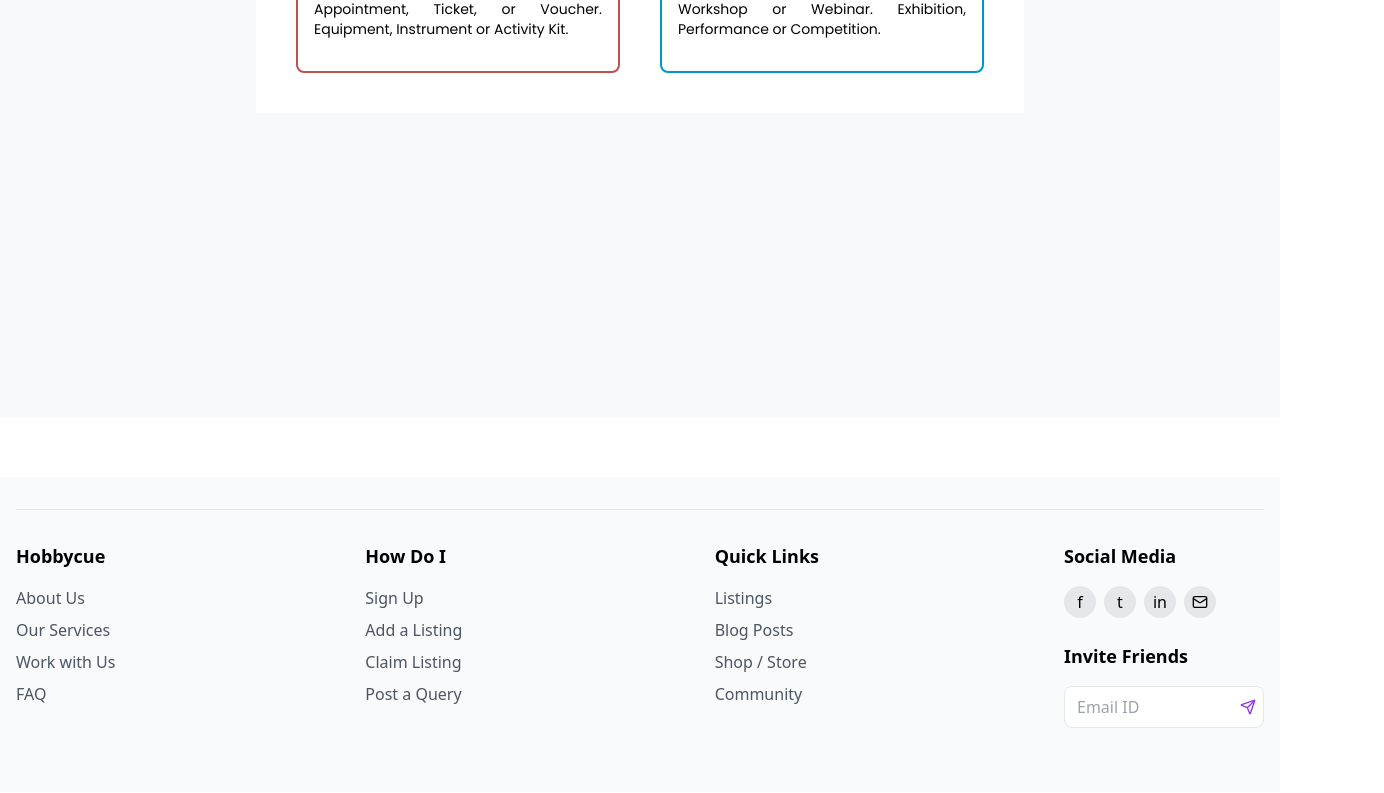
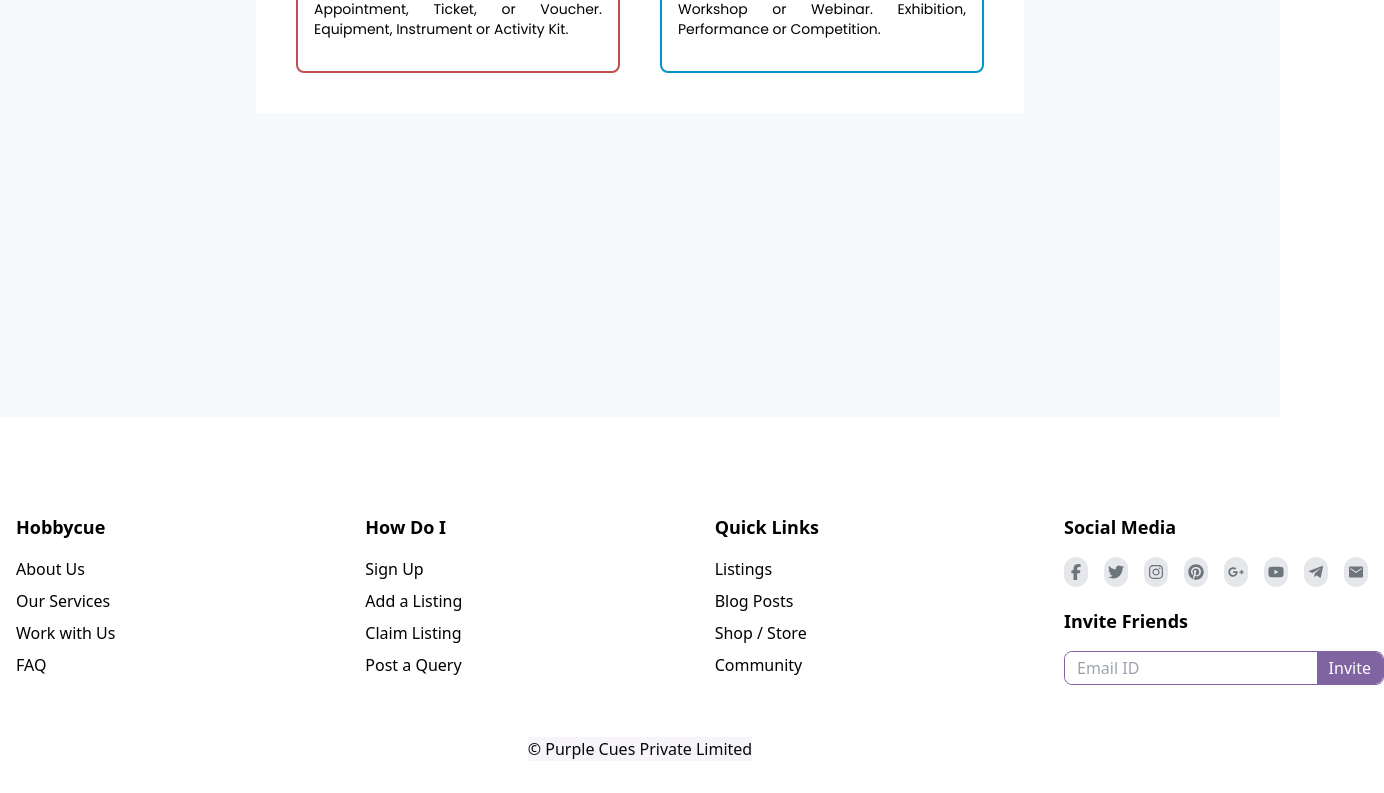
Before and after one commit to ayush-cp/hobbycue, a React (Vite) app: page /addNew in a window 1280 px wide. Shown: the part 543-1336 px from the top of the page, 1384 px wide, since content can reach past the window. Built offline with nearby package versions, Linux system fonts and the light colour scheme.

Commit message:
footer changes done

```diff
--- a/package.json
+++ b/package.json
@@ -13,8 +13,8 @@
     "lucide-react": "^0.462.0",
     "react": "^18.3.1",
     "react-dom": "^18.3.1",
+    "react-icons": "^5.3.0",
     "react-router": "^7.0.2",
-    "react-icons": "^5.3.0",
     "react-router-dom": "^7.0.2"
   },
   "devDependencies": {
--- a/src/Components/footer.jsx
+++ b/src/Components/footer.jsx
@@ -1,76 +1,205 @@
-import React, { useState } from 'react';
-import { Mail, Send } from 'lucide-react';
+import React, { useState } from "react";
+import {
+  FaTwitter,
+  FaInstagram,
+  FaPinterest,
+  FaGooglePlusG,
+  FaYoutube,
+  FaTelegramPlane,
+} from "react-icons/fa";
+import { FaFacebookF } from "react-icons/fa6";
+import { FaAngleUp } from "react-icons/fa";
+import { IoMdMail } from "react-icons/io";
 
 const Footer = () => {
-  const [email, setEmail] = useState('');
+  const [email, setEmail] = useState("");
 
   return (
-    <footer className="bg-gray-50 mt-[60px] w-full px-4 py-8">
-      <div className="border-t border-gray-200 max-w-7xl mx-auto">
-        <div className="flex flex-wrap gap-8 justify-between py-8">
-          {/* Hobbycue Section */}
+    <footer className="bg-white mt-8 w-full px-4 py-8 ">
+      <div className="md:max-w-7xl md:mx-auto ">
+        <div className="flex md:flex-row justify-between gap-8 py-8 flex-col">
           <div className="w-full sm:w-[200px]">
-            <h3 className="font-bold text-lg mb-4">Hobbycue</h3>
+            <div className="flex justify-between">
+              <h3 className="font-bold text-lg mb-4">Hobbycue</h3>
+              <FaAngleUp className="md:hidden block mt-1" />
+            </div>
             <ul className="space-y-2">
-              <li><a href="#" className="text-gray-600 hover:text-purple-600">About Us</a></li>
-              <li><a href="#" className="text-gray-600 hover:text-purple-600">Our Services</a></li>
-              <li><a href="#" className="text-gray-600 hover:text-purple-600">Work with Us</a></li>
-              <li><a href="#" className="text-gray-600 hover:text-purple-600">FAQ</a></li>
+              <li>
+                <a
+                  href="#"
+                  className="text-gray-400 md:text-black font-[400] hover:text-purple-600"
+                >
+                  About Us
+                </a>
+              </li>
+              <li>
+                <a
+                  href="#"
+                  className="text-gray-400 md:text-black font-[400] hover:text-purple-600"
+                >
+                  Our Services
+                </a>
+              </li>
+              <li>
+                <a
+                  href="#"
+                  className="text-gray-400 md:text-black font-[400] hover:text-purple-600"
+                >
+                  Work with Us
+                </a>
+              </li>
+              <li>
+                <a
+                  href="#"
+                  className="text-gray-400 md:text-black font-[400] hover:text-purple-600"
+                >
+                  FAQ
+                </a>
+              </li>
             </ul>
           </div>
 
-          {/* How Do I Section */}
           <div className="w-full sm:w-[200px]">
-            <h3 className="font-bold text-lg mb-4">How Do I</h3>
+            <div className="flex justify-between">
+              <h3 className="font-bold text-lg mb-4">How Do I</h3>
+              <FaAngleUp className="md:hidden block mt-1" />
+            </div>
             <ul className="space-y-2">
-              <li><a href="#" className="text-gray-600 hover:text-purple-600">Sign Up</a></li>
-              <li><a href="#" className="text-gray-600 hover:text-purple-600">Add a Listing</a></li>
-              <li><a href="#" className="text-gray-600 hover:text-purple-600">Claim Listing</a></li>
-              <li><a href="#" className="text-gray-600 hover:text-purple-600">Post a Query</a></li>
+              <li>
+                <a
+                  href="#"
+                  className="text-gray-400 md:text-black font-[400] hover:text-purple-600"
+                >
+                  Sign Up
+                </a>
+              </li>
+              <li>
+                <a
+                  href="#"
+                  className="text-gray-400 md:text-black font-[400] hover:text-purple-600"
+                >
+                  Add a Listing
+                </a>
+              </li>
+              <li>
+                <a
+                  href="#"
+                  className="text-gray-400 md:text-black font-[400] hover:text-purple-600"
+                >
+                  Claim Listing
+                </a>
+              </li>
+              <li>
+                <a
+                  href="#"
+                  className="text-gray-400 md:text-black font-[400] hover:text-purple-600"
+                >
+                  Post a Query
+                </a>
+              </li>
             </ul>
           </div>
 
-          {/* Quick Links Section */}
           <div className="w-full sm:w-[200px]">
-            <h3 className="font-bold text-lg mb-4">Quick Links</h3>
+            <div className="flex justify-between">
+              <h3 className="font-bold text-lg mb-4">Quick Links</h3>
+              <FaAngleUp className="md:hidden block mt-1" />
+            </div>
             <ul className="space-y-2">
-              <li><a href="#" className="text-gray-600 hover:text-purple-600">Listings</a></li>
-              <li><a href="#" className="text-gray-600 hover:text-purple-600">Blog Posts</a></li>
-              <li><a href="#" className="text-gray-600 hover:text-purple-600">Shop / Store</a></li>
-              <li><a href="#" className="text-gray-600 hover:text-purple-600">Community</a></li>
+              <li>
+                <a
+                  href="#"
+                  className="text-gray-400 md:text-black font-[400] hover:text-purple-600"
+                >
+                  Listings
+                </a>
+              </li>
+              <li>
+                <a
+                  href="#"
+                  className="text-gray-400 md:text-black font-[400] hover:text-purple-600"
+                >
+                  Blog Posts
+                </a>
+              </li>
+              <li>
+                <a
+                  href="#"
+                  className="text-gray-400 md:text-black font-[400] hover:text-purple-600"
+                >
+                  Shop / Store
+                </a>
+              </li>
+              <li>
+                <a
+                  href="#"
+                  className="text-gray-400 md:text-black font-[400] hover:text-purple-600"
+                >
+                  Community
+                </a>
+              </li>
             </ul>
           </div>
 
-          {/* Social Media Section */}
-          <div className="w-full sm:w-[200px]">
-            <h3 className="font-bold text-lg mb-4">Social Media</h3>
-            <div className="flex gap-2 mb-6">
-              <a href="#" aria-label="Facebook" className="w-8 h-8 bg-gray-200 rounded-full flex items-center justify-center hover:bg-purple-100">f</a>
-              <a href="#" aria-label="Twitter" className="w-8 h-8 bg-gray-200 rounded-full flex items-center justify-center hover:bg-purple-100">t</a>
-              <a href="#" aria-label="LinkedIn" className="w-8 h-8 bg-gray-200 rounded-full flex items-center justify-center hover:bg-purple-100">in</a>
-              <a href="#" aria-label="Email" className="w-8 h-8 bg-gray-200 rounded-full flex items-center justify-center hover:bg-purple-100">
-                <Mail size={16} />
-              </a>
+          <div className="flex flex-col gap-5">
+            <div className="w-full sm:w-[200px]">
+              <h3 className="font-bold text-lg mb-4">Social Media</h3>
+              <div className="flex space-x-4 text-purple-600">
+                <div className="w-[30px]  p-1 flex justify-center items-center rounded-full h-[30px] bg-gray-200">
+                  <FaFacebookF className="text-[#6D747A]   hover:text-purple-700" />
+                </div>
+                <div className="w-[30px] p-1 flex justify-center items-center rounded-full h-[30px] bg-gray-200">
+                  <FaTwitter className="text-[#6D747A]   hover:text-purple-700" />
+                </div>
+                <div className="w-[30px] p-1 flex justify-center items-center rounded-full h-[30px] bg-gray-200">
+                  <FaInstagram className="text-[#6D747A]   hover:text-purple-700" />
+                </div>
+                <div className="w-[30px] p-1 flex justify-center items-center rounded-full h-[30px] bg-gray-200">
+                  <FaPinterest className="text-[#6D747A]   hover:text-purple-700" />
+                </div>
+                <div className="w-[30px] p-1 flex justify-center items-center rounded-full h-[30px] bg-gray-200">
+                  <FaGooglePlusG className="text-[#6D747A]   hover:text-purple-700" />
+                </div>
+                <div className="w-[30px] p-1 flex justify-center items-center rounded-full h-[30px] bg-gray-200">
+                  <FaYoutube className="text-[#6D747A]   hover:text-purple-700" />
+                </div>
+                <div className="w-[30px] p-1 flex justify-center items-center rounded-full h-[30px] bg-gray-200">
+                  <FaTelegramPlane className="text-[#6D747A]   hover:text-purple-700" />
+                </div>
+                <div className="w-[30px] p-1 flex justify-center items-center rounded-full h-[30px] bg-gray-200">
+                  <IoMdMail className="text-[#6D747A]   hover:text-purple-700" />
+                </div>
+              </div>
             </div>
 
-            {/* Invite Friends Section */}
-            <div>
+            <div className="w-full sm:w-[200px]">
               <h3 className="font-bold text-lg mb-4">Invite Friends</h3>
-              <form className="relative">
+              <form
+                className="relative flex md:w-[160%] w-[100%] rounded-lg"
+                style={{ border: "1px solid #8064A2" }}
+              >
                 <input
                   type="email"
                   value={email}
                   onChange={(e) => setEmail(e.target.value)}
                   placeholder="Email ID"
-                  className="w-full px-3 py-2 border border-gray-200 rounded-lg focus:outline-none focus:border-purple-500"
+                  className="w-full pl-3 pr-0 py-1 rounded-lg focus:outline-none focus:border-purple-500"
                   required
                 />
-                <button type="submit" className="absolute right-2 top-1/2 transform -translate-y-1/2 text-purple-600 hover:text-purple-700">
-                  <Send size={16} />
+                <button
+                  type="submit"
+                  className="bg-[#8064A2] text-white px-3 py-1 rounded-r-lg  hover:bg-purple-700"
+                >
+                  Invite
                 </button>
               </form>
             </div>
           </div>
+        </div>
+      </div>
+      <div className="mt-5 flex justify-center items-center">
+        <div className="bg-[#F7F5F9] font-[500] text-md text-center text-[#08090A]">
+          © Purple Cues Private Limited
         </div>
       </div>
     </footer>
```
Also changed, not shown: src/Components/footer.css (deleted, +0 -67 lines).
